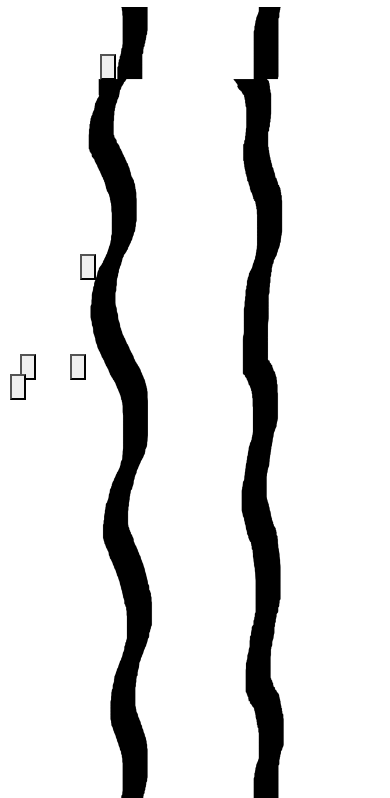
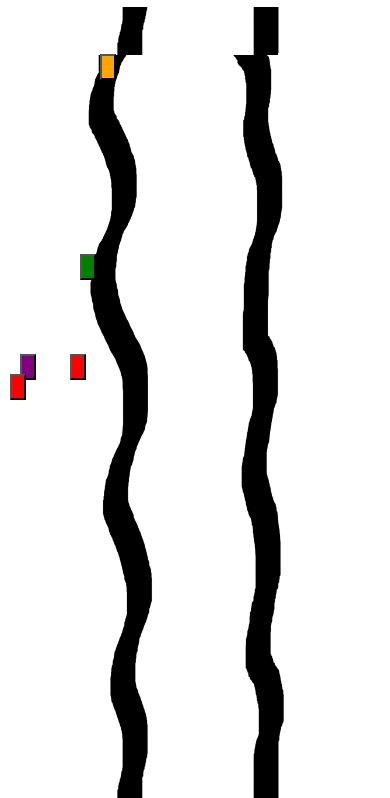
Before and after one commit to soliven25/eye-train, a website: page www/index.html in a window 390 px wide. Shown: the part 46-844 px from the top of the page. Drawn offline with Linux system fonts and the light colour scheme; some packages are replaced by stand-ins of ours; files that its build step writes are made by us from their sources.

```diff
--- a/www/css/style.css
+++ b/www/css/style.css
@@ -13,9 +13,9 @@
     background-repeat: repeat-y;
     background-size: contain;
 
-    animation: animatedBackground 20s linear infinite;
+    animation: animatedBackground 30s linear infinite;
 }
 
-#button1{
-	color:red;
+.button{
+	border: none;
 }
--- a/www/index.html
+++ b/www/index.html
@@ -55,11 +55,11 @@
       </ion-header-bar>
       <ion-content>
         <div id="background-ani">
-          <input type="button" id = "button1" onclick= showHide(id); style="position:absolute; top:100px; left:100px; color:orange;">
-          <input type="button" id = "button2" onclick= showHide(id); style="position:absolute; top:300px; left:80px; color:green;">
-          <input type="button" id = "button3" onclick= showHide(id); style="position:absolute; top:400px; left:20px; color:purple;">
-          <input type="button" id = "button4" onclick= showHide(id); style="position:absolute; top:400px; left:70px; color:red;">
-          <input type="button" id = "button5" onclick= showHide(id); style="position:absolute; top:420px; left:10px; color:red;">
+          <input type="button" id = "button1" onclick= showHide(id); style="position:absolute; top:100px; left:100px; background-color:orange;">
+          <input type="button" id = "button2" onclick= showHide(id); style="position:absolute; top:300px; left:80px; background-color:green;">
+          <input type="button" id = "button3" onclick= showHide(id); style="position:absolute; top:400px; left:20px; background-color:purple;">
+          <input type="button" id = "button4" onclick= showHide(id); style="position:absolute; top:400px; left:70px; background-color:red;">
+          <input type="button" id = "button5" onclick= showHide(id); style="position:absolute; top:420px; left:10px; background-color:red;">
         </div>
       </ion-content>
     </ion-pane>
```
Also changed, not shown: 2 other files.
